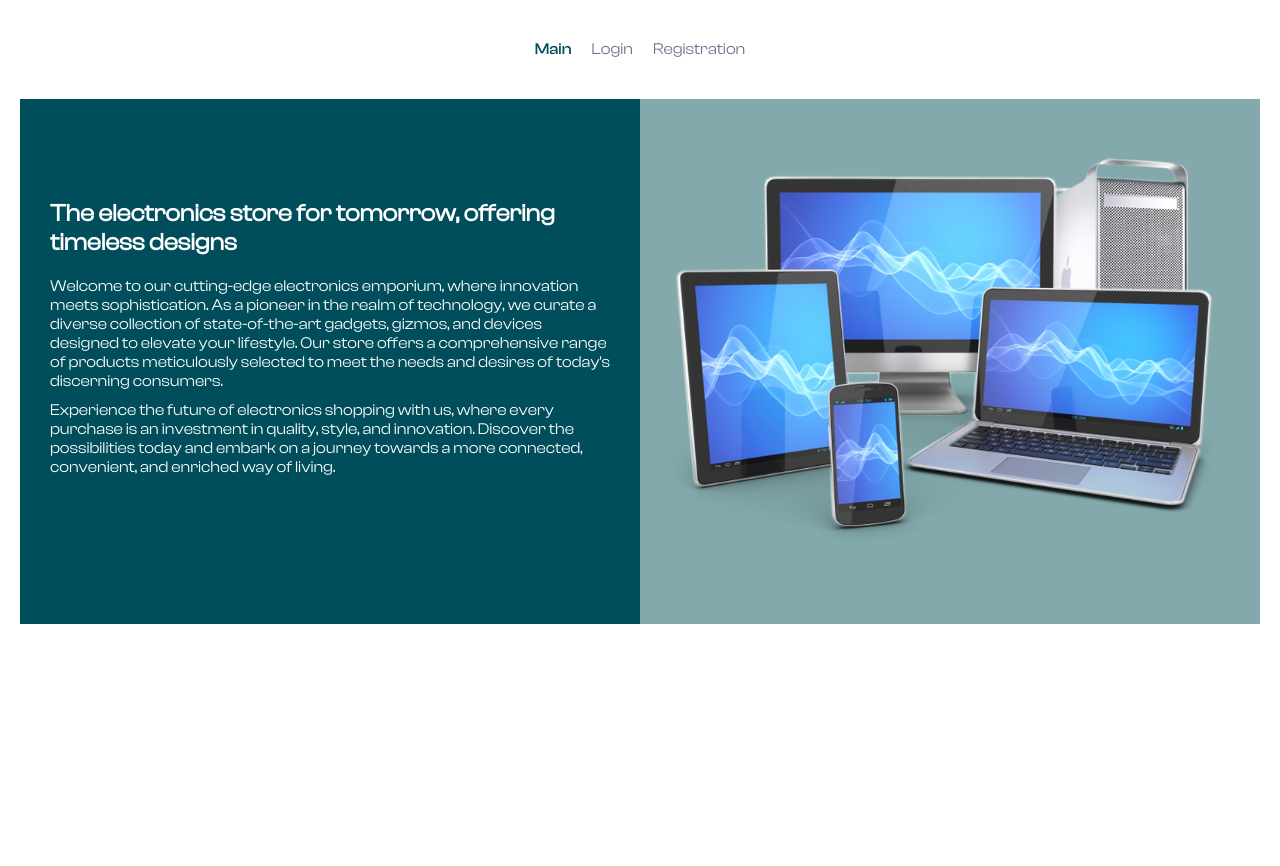
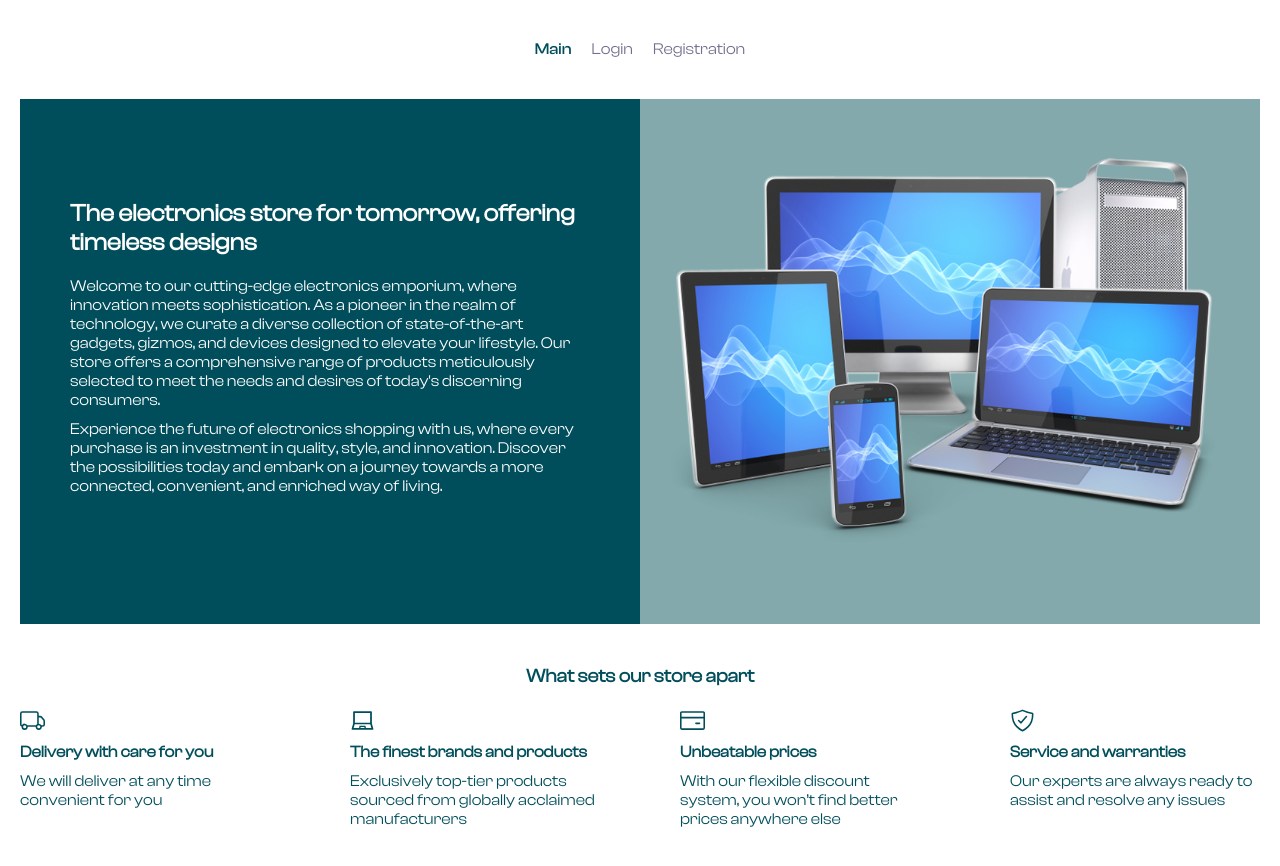
Before and after one commit to HNY-Badger/ecommerce-app, a React app: page / in a window 1280 px wide. Shown: the top 866 px of the page. Before the commit the page ends 800 px from the top, so only its background shows below. Built offline with nearby package versions, Linux system fonts and the light colour scheme.

Commit message:
Add Shop Features to Main Page (#20)
* refactor: change folder structure

* feat: add FeatureCard

* feat: add ShopFeatures

* feat: add adaptive css

* fix: add main tag and fix a typo

```diff
--- /dev/null
+++ b/src/components/MainPage/FeatureCard/FeatureCard.module.css
@@ -0,0 +1,10 @@
+.wrapper {
+  display: flex;
+  flex-direction: column;
+  gap: 10px;
+  max-width: 250px;
+}
+
+.icon {
+  font-size: 25px;
+}
--- /dev/null
+++ b/src/components/MainPage/FeatureCard/FeatureCard.tsx
@@ -0,0 +1,22 @@
+import React from 'react';
+import { IconType } from 'react-icons';
+
+import * as style from './FeatureCard.module.css';
+
+interface Props {
+  icon: IconType;
+  title: string;
+  description: string;
+}
+
+function FeatureCard({ title, description, icon: Icon }: Props) {
+  return (
+    <div className={style.wrapper}>
+      <Icon className={style.icon} />
+      <h4>{title}</h4>
+      <p>{description}</p>
+    </div>
+  );
+}
+
+export default FeatureCard;
--- a/src/components/MainPage/ShopDescription.module.css
+++ b/src/components/MainPage/ShopDescription/ShopDescription.module.css
@@ -6,7 +6,7 @@
 }
 
 .description {
-  padding: 100px 30px;
+  padding: 100px 50px;
   color: var(--white);
   background-color: var(--dark-primary);
 }
@@ -33,6 +33,12 @@
   object-fit: contain;
 }
 
+@media (max-width: 1100px) {
+  .description {
+    padding: 50px 50px;
+  }
+}
+
 @media (max-width: 800px) {
   .image_wrapper {
     display: none;
--- a/src/components/MainPage/ShopDescription.tsx
+++ b/src/components/MainPage/ShopDescription/ShopDescription.tsx
@@ -1,7 +1,7 @@
 import React from 'react';
 
 import * as style from './ShopDescription.module.css';
-import image from '../../assets/images/main.png';
+import image from '../../../assets/images/main.png';
 
 function ShopDescription() {
   return (
--- /dev/null
+++ b/src/components/MainPage/ShopFeatures/ShopFeatures.module.css
@@ -0,0 +1,28 @@
+.wrapper {
+  display: flex;
+  flex-direction: column;
+  align-items: center;
+  max-width: 1280px;
+  margin: 40px auto;
+  padding: 0 20px;
+  color: var(--dark-primary);
+}
+
+.cards {
+  display: flex;
+  justify-content: space-between;
+  flex-wrap: wrap;
+  gap: 20px;
+  align-self: stretch;
+  margin-top: 20px;
+}
+
+@media (max-width: 1150px) {
+  .wrapper {
+    max-width: 750px;
+  }
+
+  .cards {
+    justify-content: space-around;
+  }
+}
--- /dev/null
+++ b/src/components/MainPage/ShopFeatures/ShopFeatures.tsx
@@ -0,0 +1,46 @@
+import React from 'react';
+import { BsTruck } from 'react-icons/bs';
+import { IoShieldCheckmarkOutline } from 'react-icons/io5';
+import { GoCreditCard } from 'react-icons/go';
+import { AiOutlineLaptop } from 'react-icons/ai';
+
+import FeatureCard from '../FeatureCard/FeatureCard';
+import * as style from './ShopFeatures.module.css';
+
+const data = [
+  {
+    icon: BsTruck,
+    title: 'Delivery with care for you',
+    description: 'We will deliver at any time convenient for you',
+  },
+  {
+    icon: AiOutlineLaptop,
+    title: 'The finest brands and products',
+    description: 'Exclusively top-tier products sourced from globally acclaimed manufacturers',
+  },
+  {
+    icon: GoCreditCard,
+    title: 'Unbeatable prices',
+    description: 'With our flexible discount system, you won’t find better prices anywhere else',
+  },
+  {
+    icon: IoShieldCheckmarkOutline,
+    title: 'Service and warranties',
+    description: 'Our experts are always ready to assist and resolve any issues',
+  },
+];
+
+function ShopFeatures() {
+  return (
+    <div className={style.wrapper}>
+      <h3>What sets our store apart</h3>
+      <div className={style.cards}>
+        {data.map(({ icon, title, description }) => (
+          <FeatureCard icon={icon} title={title} description={description} key={title} />
+        ))}
+      </div>
+    </div>
+  );
+}
+
+export default ShopFeatures;
--- a/src/pages/MainPage/MainPage.tsx
+++ b/src/pages/MainPage/MainPage.tsx
@@ -1,8 +1,14 @@
 import React from 'react';
-import ShopDescription from '../../components/MainPage/ShopDescription';
+import ShopDescription from '../../components/MainPage/ShopDescription/ShopDescription';
+import ShopFeatures from '../../components/MainPage/ShopFeatures/ShopFeatures';
 
 function MainPage() {
-  return <ShopDescription />;
+  return (
+    <main>
+      <ShopDescription />
+      <ShopFeatures />
+    </main>
+  );
 }
 
 export default MainPage;
```
